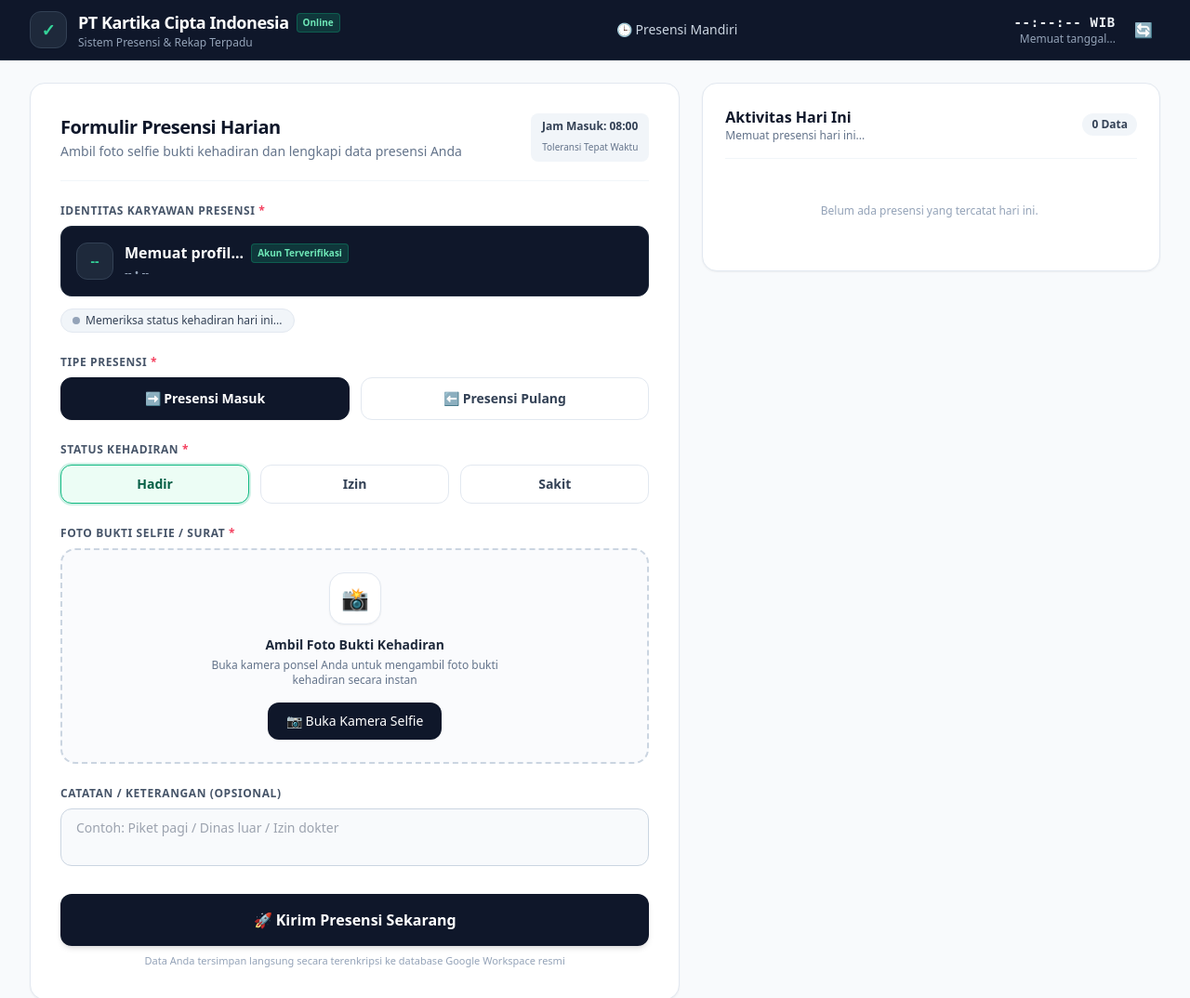
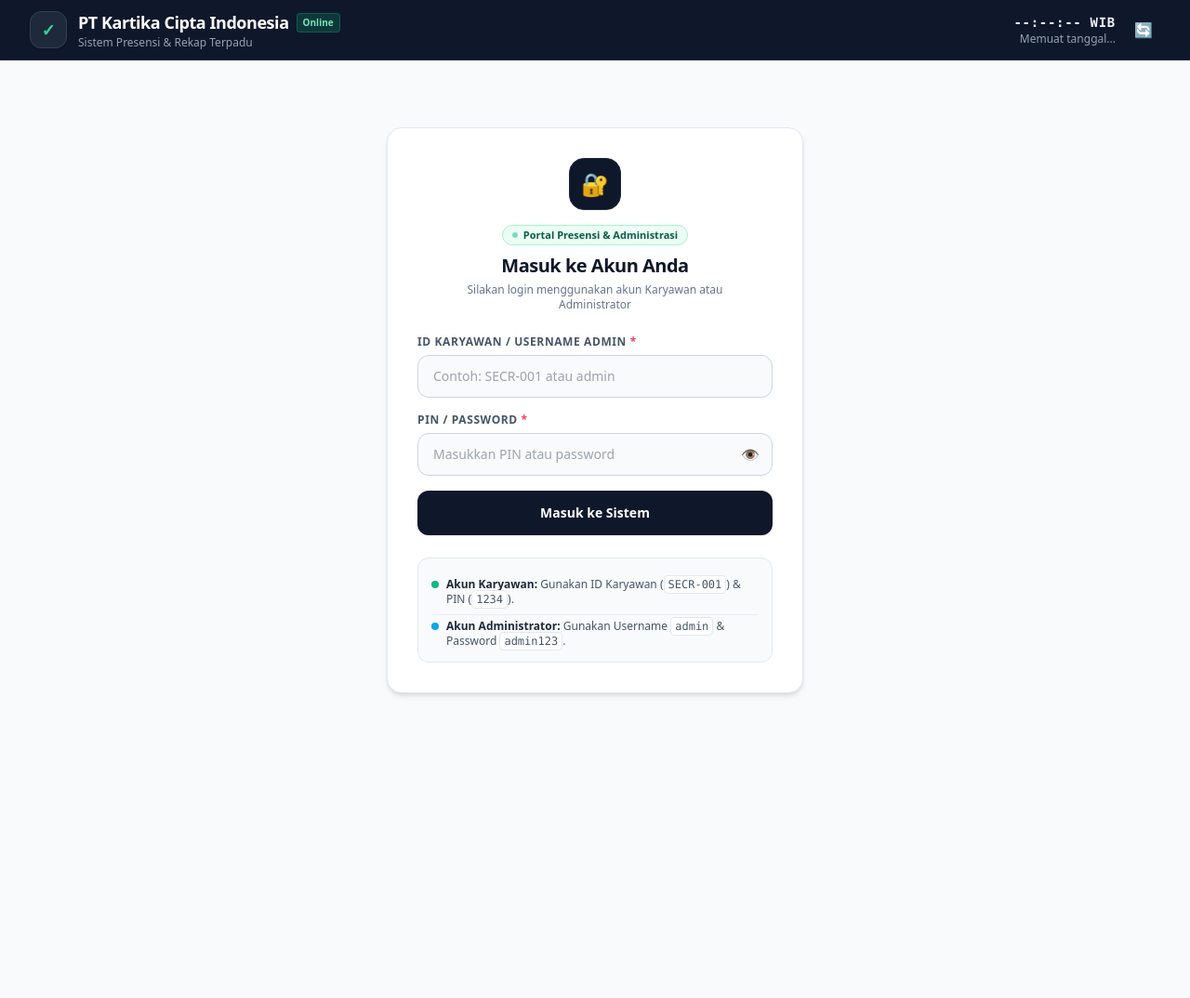
Before and after one commit to aminillah-sys/presensi-kartika-ci, a plain HTML site: page public_index.html in a window 1280 px wide. Shown: the top 1074 px of the page at 93% size. After the commit the page ends 818 px from the top, so only its background shows below. Drawn offline with nearby package versions, Linux system fonts and the light colour scheme; a script that the page names is missing.

```diff
--- a/public_index.html
+++ b/public_index.html
@@ -44,8 +44,8 @@
         </div>
 
         <!-- Desktop Navigation -->
-        <nav class="hidden md:flex items-center gap-1.5" id="mainDesktopNav">
-          <button onclick="switchTab('presensi')" id="nav-btn-presensi" class="nav-tab px-4 py-2 rounded-lg text-sm font-medium transition-all flex items-center gap-2 text-slate-300 hover:text-white hover:bg-slate-800">
+        <nav class="hidden items-center gap-1.5" id="mainDesktopNav">
+          <button onclick="switchTab('presensi')" id="nav-btn-presensi" class="nav-tab hidden px-4 py-2 rounded-lg text-sm font-medium transition-all items-center gap-2 text-slate-300 hover:text-white hover:bg-slate-800">
             <span>🕒 Presensi Mandiri</span>
           </button>
           <button onclick="switchTab('rekap')" id="nav-btn-rekap" class="nav-tab hidden px-4 py-2 rounded-lg text-sm font-medium transition-all items-center gap-2 text-slate-300 hover:text-white hover:bg-slate-800">
@@ -99,7 +99,7 @@
   <main class="max-w-7xl w-full mx-auto px-4 sm:px-6 lg:px-8 py-6 flex-1">
 
     <!-- TAB 1: PRESENSI MANDIRI -->
-    <section id="tab-presensi" class="tab-content">
+    <section id="tab-presensi" class="tab-content hidden">
       <div class="grid grid-cols-1 lg:grid-cols-12 gap-6 items-start">
 
         <!-- Form Presensi Card -->
```
